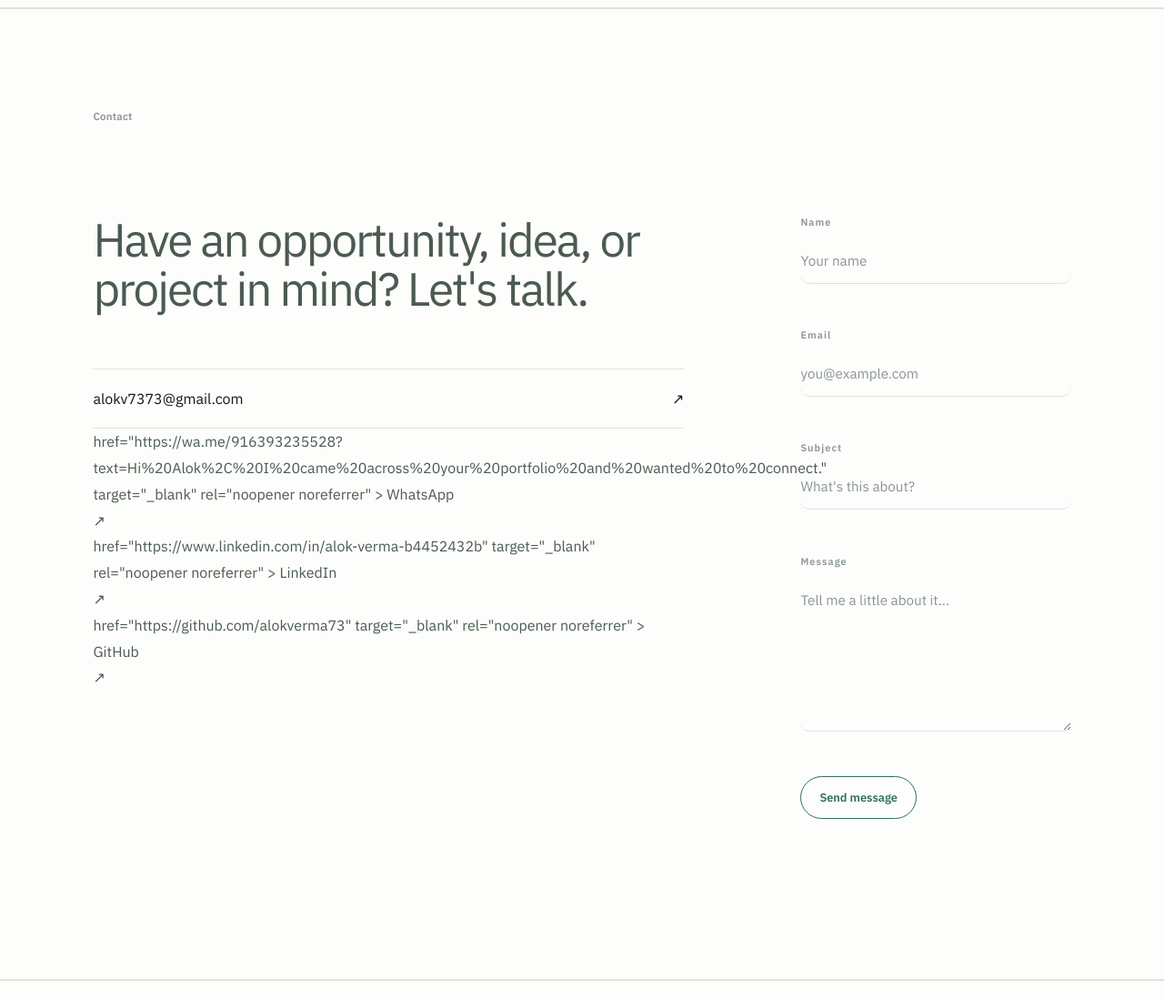
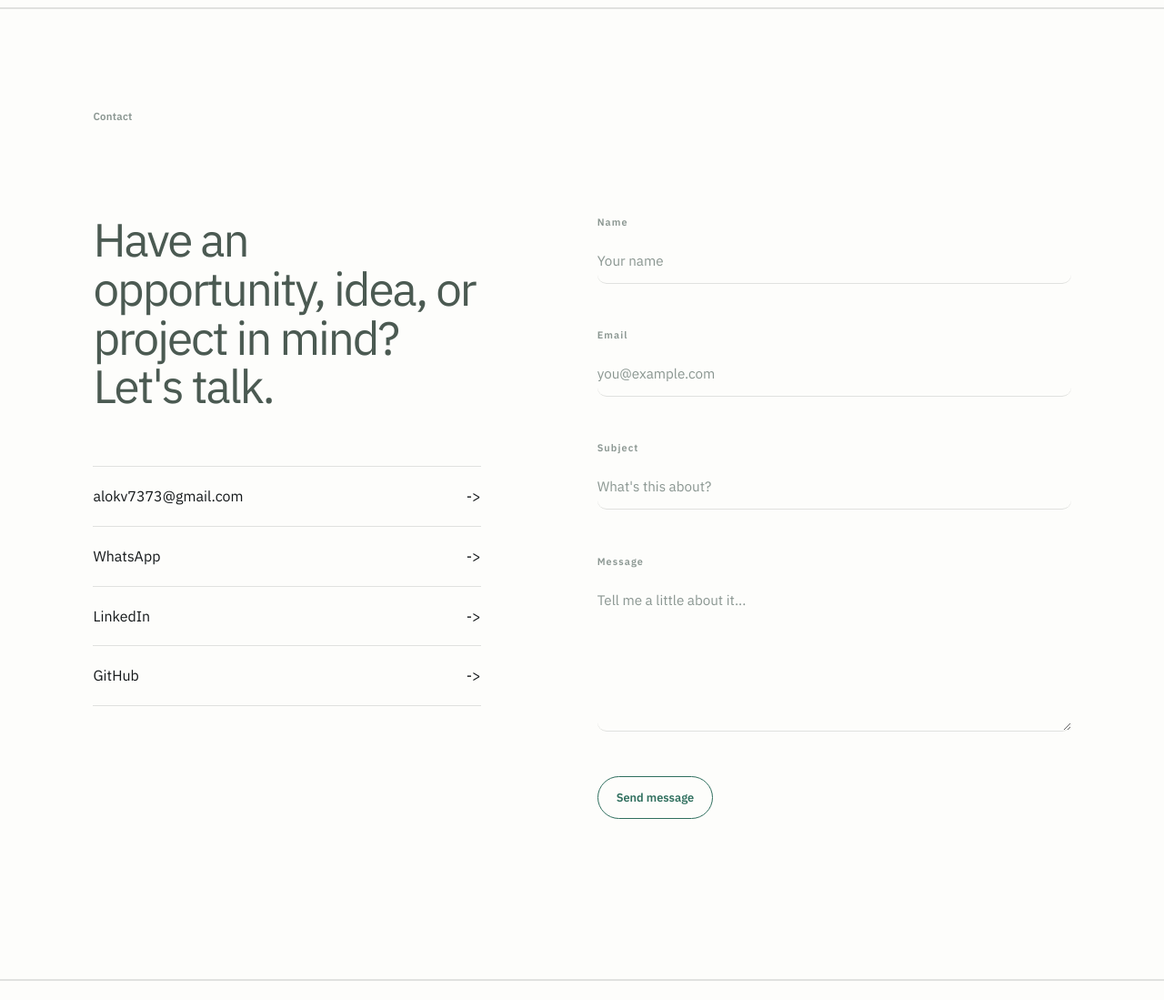
Before and after one commit to alokverma73/alok-verma-portfolio, a Flask app: page /contact in a window 1280 px wide. Shown: the part 455-1554 px from the top of the page at 91% size. Run offline with Flask 3, Linux system fonts and the light colour scheme.

Commit message:
Fix contact form, resume link, add motion effects

```diff
--- a/static/css/style.css
+++ b/static/css/style.css
@@ -309,7 +309,7 @@ textarea {
     bottom: -280px;
     left: -200px;
 
-    background: #2455ff;
+    background: #caa25a;
 }
 
 
--- a/static/js/animations.js
+++ b/static/js/animations.js
@@ -5,6 +5,17 @@ document.addEventListener("DOMContentLoaded", () => {
     ================================= */
 
     const revealElements = document.querySelectorAll(".reveal");
+
+    revealElements.forEach((element) => {
+        const pills = element.querySelectorAll(".skill-pill");
+
+        pills.forEach((pill, index) => {
+            pill.style.setProperty(
+                "--pill-delay",
+                `${Math.min(index * 0.05, 0.6)}s`
+            );
+        });
+    });
 
     const revealOnScroll = () => {
         const triggerPoint = window.innerHeight * 0.85;
@@ -26,6 +37,36 @@ document.addEventListener("DOMContentLoaded", () => {
         revealOnScroll,
         { passive: true }
     );
+
+
+    /* ================================
+       SCROLL PROGRESS BAR
+    ================================= */
+
+    const progressBar = document.querySelector(".scroll-progress");
+
+    if (progressBar) {
+
+        const updateProgress = () => {
+            const scrollTop = window.scrollY;
+            const docHeight =
+                document.documentElement.scrollHeight -
+                window.innerHeight;
+
+            const progress =
+                docHeight > 0 ? (scrollTop / docHeight) * 100 : 0;
+
+            progressBar.style.width = `${progress}%`;
+        };
+
+        updateProgress();
+
+        window.addEventListener(
+            "scroll",
+            updateProgress,
+            { passive: true }
+        );
+    }
 
 
     /* ================================
--- a/static/js/interactions.js
+++ b/static/js/interactions.js
@@ -159,13 +159,6 @@ document.addEventListener("DOMContentLoaded", () => {
 
                 event.preventDefault();
 
-                if (formStatus) {
-
-                    formStatus.textContent =
-                        "Thanks! Your message is ready to send.";
-
-                }
-
                 const name =
                     document.getElementById("name")?.value || "";
 
@@ -189,7 +182,25 @@ document.addEventListener("DOMContentLoaded", () => {
                     `?subject=${encodeURIComponent(subject)}` +
                     `&body=${encodeURIComponent(body)}`;
 
-                window.location.href = mailto;
+                const whatsappText =
+                    `New portfolio enquiry\n` +
+                    `Name: ${name}\n` +
+                    `Email: ${email}\n` +
+                    `Subject: ${subject}\n\n` +
+                    `${message}`;
+
+                const whatsapp =
+                    `https://wa.me/916393235528` +
+                    `?text=${encodeURIComponent(whatsappText)}`;
+
+                if (formStatus) {
+
+                    formStatus.innerHTML =
+                        `<span>How would you like to send this?</span>` +
+                        `<a href="${mailto}" class="status-action">Open in Email</a>` +
+                        `<a href="${whatsapp}" target="_blank" rel="noopener noreferrer" class="status-action">Send via WhatsApp</a>`;
+
+                }
 
             }
         );
--- a/templates/base.html
+++ b/templates/base.html
@@ -53,6 +53,8 @@
 
 <body>
 
+    <div class="scroll-progress"></div>
+
     {% include 'components/navbar.html' %}
 
 
--- a/templates/contact.html
+++ b/templates/contact.html
@@ -1,6 +1,6 @@
 {% extends "base.html" %}
 
-{% block title %}Contact — Alok Verma{% endblock %}
+{% block title %}Contact - Alok Verma{% endblock %}
 
 {% block content %}
 
@@ -37,37 +37,13 @@
 
             <div class="contact-details">
 
-                <a href="mailto:alokv7373@gmail.com">
-                    alokv7373@gmail.com
-                    <span>↗</span>
-                </a>
+                <a href="mailto:alokv7373@gmail.com">alokv7373@gmail.com <span>-&gt;</span></a>
 
+                <a href="https://wa.me/916393235528?text=Hi%20Alok%2C%20I%20came%20across%20your%20portfolio%20and%20wanted%20to%20connect." target="_blank" rel="noopener noreferrer">WhatsApp <span>-&gt;</span></a>
 
-                    href="https://wa.me/916393235528?text=Hi%20Alok%2C%20I%20came%20across%20your%20portfolio%20and%20wanted%20to%20connect."
-                    target="_blank"
-                    rel="noopener noreferrer"
-                >
-                    WhatsApp
-                    <span>↗</span>
-                </a>
+                <a href="https://www.linkedin.com/in/alok-verma-b4452432b" target="_blank" rel="noopener noreferrer">LinkedIn <span>-&gt;</span></a>
 
-
-                    href="https://www.linkedin.com/in/alok-verma-b4452432b"
-                    target="_blank"
-                    rel="noopener noreferrer"
-                >
-                    LinkedIn
-                    <span>↗</span>
-                </a>
-
-
-                    href="https://github.com/alokverma73"
-                    target="_blank"
-                    rel="noopener noreferrer"
-                >
-                    GitHub
-                    <span>↗</span>
-                </a>
+                <a href="https://github.com/alokverma73" target="_blank" rel="noopener noreferrer">GitHub <span>-&gt;</span></a>
 
             </div>
 
```
Also changed, not shown: static/css/animations.css (+38 -3 lines), templates/index.html (+6 -7 lines), 2 other files.
